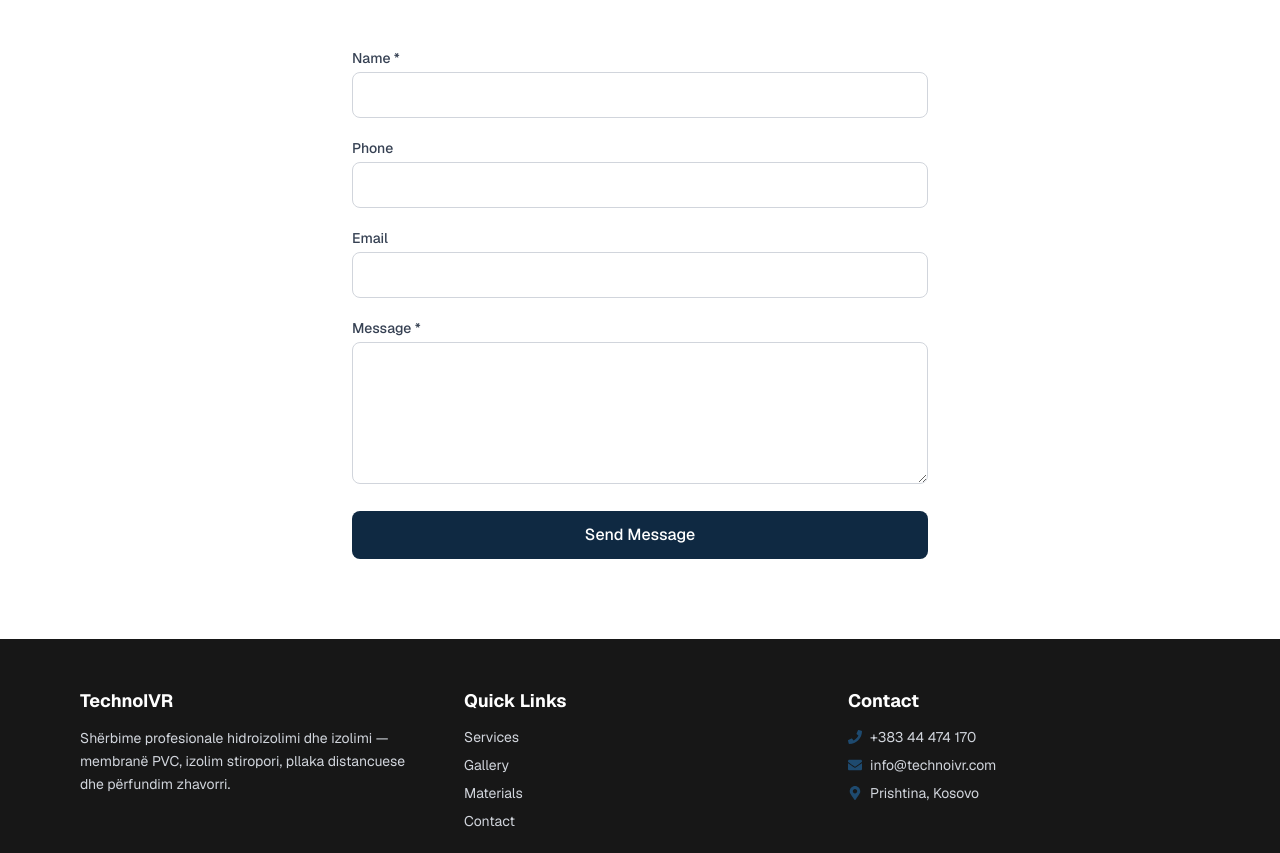
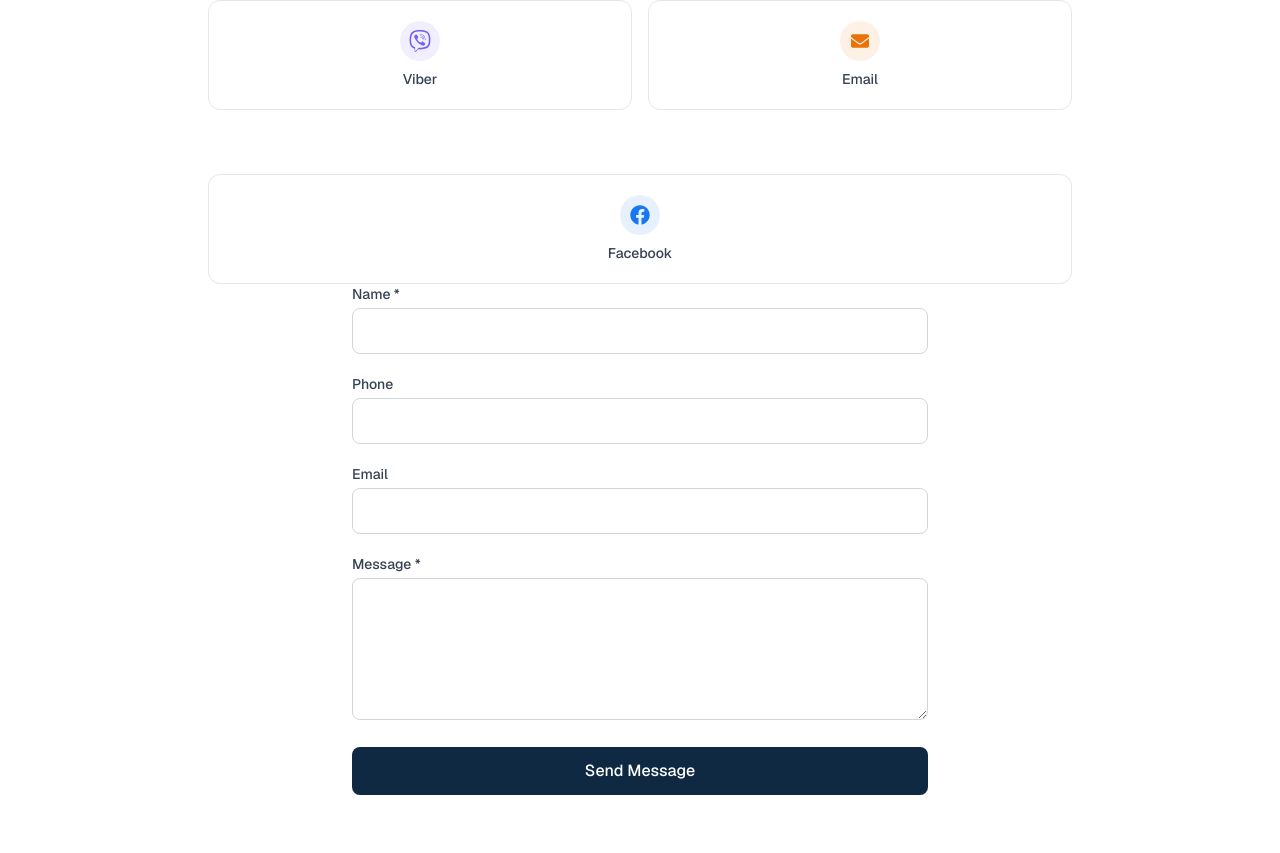
Before and after one commit to amarbegolli/technoivr-app, a Next.js app: page /contact in a window 1280 px wide. Shown: the part 487-1340 px from the top of the page. Built offline with nearby package versions, Linux system fonts and the light colour scheme.

Commit message:
feat: add Facebook link to contact page and translate site to Albanian
- Add Facebook Page link with icon to contact links
- Translate admin dashboard, contact, gallery, materials, services pages to Albanian
- Translate footer and hero section to Albanian

```diff
--- a/src/app/admin/page.tsx
+++ b/src/app/admin/page.tsx
@@ -21,8 +21,8 @@ export default async function AdminDashboard() {
           className="border border-gray-200 rounded-xl p-6 hover:shadow-lg hover:border-primary/30 transition-all bg-white"
         >
           <div className="w-8 h-1 bg-accent rounded-full mb-3" />
-          <h2 className="font-semibold text-primary mb-1">Messages</h2>
-          <p className="text-sm text-gray-600">View contact form submissions</p>
+          <h2 className="font-semibold text-primary mb-1">Mesazhet</h2>
+          <p className="text-sm text-gray-600">Shiko mesazhet e dërguara nga klientët.</p>
         </Link>
 
         <Link
@@ -30,8 +30,8 @@ export default async function AdminDashboard() {
           className="border border-gray-200 rounded-xl p-6 hover:shadow-lg hover:border-primary/30 transition-all bg-white"
         >
           <div className="w-8 h-1 bg-accent rounded-full mb-3" />
-          <h2 className="font-semibold text-primary mb-1">Photos</h2>
-          <p className="text-sm text-gray-600">Manage gallery photos</p>
+          <h2 className="font-semibold text-primary mb-1">Fotot</h2>
+          <p className="text-sm text-gray-600">Menaxhimi i fotove.</p>
         </Link>
 
         <Link
@@ -39,8 +39,8 @@ export default async function AdminDashboard() {
           className="border border-gray-200 rounded-xl p-6 hover:shadow-lg hover:border-primary/30 transition-all bg-white"
         >
           <div className="w-8 h-1 bg-accent rounded-full mb-3" />
-          <h2 className="font-semibold text-primary mb-1">Services</h2>
-          <p className="text-sm text-gray-600">Manage service listings</p>
+          <h2 className="font-semibold text-primary mb-1">Shërbimet</h2>
+          <p className="text-sm text-gray-600">Menaxhimi dhe kontrolli i shërbimeve të ofruara.</p>
         </Link>
 
         <Link
@@ -48,8 +48,8 @@ export default async function AdminDashboard() {
           className="border border-gray-200 rounded-xl p-6 hover:shadow-lg hover:border-primary/30 transition-all bg-white"
         >
           <div className="w-8 h-1 bg-accent rounded-full mb-3" />
-          <h2 className="font-semibold text-primary mb-1">Materials</h2>
-          <p className="text-sm text-gray-600">Manage materials list</p>
+          <h2 className="font-semibold text-primary mb-1">Materialet</h2>
+          <p className="text-sm text-gray-600">Menaxhimi i materialeve të përdorura nga ne.</p>
         </Link>
       </div>
     </div>
--- a/src/app/contact/page.tsx
+++ b/src/app/contact/page.tsx
@@ -1,5 +1,5 @@
 import { sendMessage } from "@/actions/sendMessage";
-import { FaWhatsapp, FaViber, FaPhone, FaEnvelope } from "react-icons/fa";
+import { FaWhatsapp, FaViber, FaPhone, FaEnvelope, FaFacebook } from "react-icons/fa";
 
 export default function ContactPage() {
   return (
@@ -13,7 +13,7 @@ export default function ContactPage() {
         </p>
       </div>
 
-      <div className="grid grid-cols-2 md:grid-cols-4 gap-3 sm:gap-4 mb-10 sm:mb-16">
+      <div className="grid grid-cols-2 md:grid-cols- gap-3 sm:gap-4 mb-10 sm:mb-16">
         <a href="tel:+38344474170" className="flex flex-col items-center gap-2 border border-gray-200 rounded-xl p-3 sm:p-5 hover:shadow-lg hover:border-primary/30 hover:bg-primary/5 transition-all">
           <span className="w-10 h-10 rounded-full bg-primary/10 flex items-center justify-center text-primary">
             <FaPhone size={18} />
@@ -39,6 +39,12 @@ export default function ContactPage() {
           <span className="text-sm font-medium text-gray-700">Email</span>
         </a>
       </div>
+         <a href="https://www.facebook.com/profile.php?id=100086445398730" target="_blank" rel="noopener noreferrer" className="flex flex-col items-center gap-2 border border-gray-200 rounded-xl p-5 hover:shadow-lg hover:border-[#1877F2]/30 hover:bg-[#1877F2]/5 transition-all">
+          <span className="w-10 h-10 rounded-full bg-[#1877F2]/10 flex items-center justify-center text-[#1877F2]">
+            <FaFacebook size={20} />
+          </span>
+          <span className="text-sm font-medium text-gray-700">Facebook</span>
+        </a>
 
       <form action={sendMessage} className="space-y-5 max-w-xl mx-auto">
         <div>
--- a/src/app/gallery/page.tsx
+++ b/src/app/gallery/page.tsx
@@ -32,7 +32,7 @@ export default async function GalleryPage({
           Projektet e realizuara
         </h1>
         <p className="text-gray-600 max-w-2xl mx-auto">
-        Një vështrim mbi projektet tona të përfunduara të hidroizolimit dhe izolimit.</p>
+        Një vështrim mbi projektet tona të përfunduara me sukses.</p>
       </div>
 
       <GalleryGrid photos={photos} />
--- a/src/app/materials/page.tsx
+++ b/src/app/materials/page.tsx
@@ -28,7 +28,7 @@ export default async function MaterialsPage({
     <section className="max-w-6xl mx-auto px-4 py-12 sm:py-16 md:py-20">
       <div className="text-center mb-10 sm:mb-14 bg-gradient-to-b from-blue-100 to-white -mx-4 px-4 pt-8 sm:pt-10 pb-6 rounded-b-2xl">
         <h1 className="text-3xl md:text-4xl font-bold text-gray-900 mb-4">
-          Materialet qe ne perdorim
+          Partnerët dhe materialet e përzgjedhura
         </h1>
         <p className="text-gray-600 max-w-2xl mx-auto">
           Ne punojmë ekskluzivisht me materiale të besueshme dhe me cilësi të lartë për të siguruar rezultate afatgjata.
--- a/src/app/services/page.tsx
+++ b/src/app/services/page.tsx
@@ -31,7 +31,7 @@ export default async function ServicesPage({
           Sherbimet e ofruara
         </h1>
         <p className="text-gray-600 max-w-2xl mx-auto">
-          Zgjidhje të plota hidroizolim, termoizolim dhe riparimi nga instalimi i membranës deri në përfundimin përfundimtar.
+          Zgjidhje të plota hidroizolimi, termoizolimi dhe riparimi nga instalimi i membranës deri në përfundim.
         </p>
       </div>
 
--- a/src/components/layout/Footer.tsx
+++ b/src/components/layout/Footer.tsx
@@ -15,10 +15,10 @@ export default function Footer() {
         <div>
           <h3 className="text-white font-bold text-lg mb-3">Quick Links</h3>
           <ul className="space-y-2 text-sm">
-            <li><Link href="/services" className="hover:text-white transition">Services</Link></li>
-            <li><Link href="/gallery" className="hover:text-white transition">Gallery</Link></li>
-            <li><Link href="/materials" className="hover:text-white transition">Materials</Link></li>
-            <li><Link href="/contact" className="hover:text-white transition">Contact</Link></li>
+            <li><Link href="/services" className="hover:text-white transition">Shërbimet</Link></li>
+            <li><Link href="/gallery" className="hover:text-white transition">Galeria</Link></li>
+            <li><Link href="/materials" className="hover:text-white transition">Materialet</Link></li>
+            <li><Link href="/contact" className="hover:text-white transition">Kontakti</Link></li>
           </ul>
         </div>
 
--- a/src/components/sections/Hero.tsx
+++ b/src/components/sections/Hero.tsx
@@ -5,10 +5,10 @@ export default function Hero() {
     <section className="bg-gradient-to-b from-blue-50 to-white">
       <div className="max-w-6xl mx-auto px-4 py-14 sm:py-20 md:py-24 text-center">
         <h1 className="text-3xl sm:text-4xl md:text-5xl font-bold text-gray-900 mb-5 sm:mb-6">
-          Hidroizolim dhe Izolim Profesional
+          Hidroizolim dhe termoizolim Profesional
         </h1>
         <p className="text-base sm:text-lg text-gray-600 max-w-2xl mx-auto mb-8 sm:mb-10">
-          Hidroizolim membrane PVC, izolim stiropori, instalim pllakash distancuese dhe përfundim zhavorri — i bërë siç duhet, i ndërtuar për cilësi dhe jetëgjatësi.
+          Hidroizolim membrane PVC, izolim stiropori, instalim pllakash distancuese dhe përfundim zhavorri — i bërë me përpikshmëri, i ndërtuar për cilësi dhe jetëgjatësi.
         </p>
         <div className="flex flex-col sm:flex-row gap-3 sm:gap-4 justify-center">
           <Link
```
